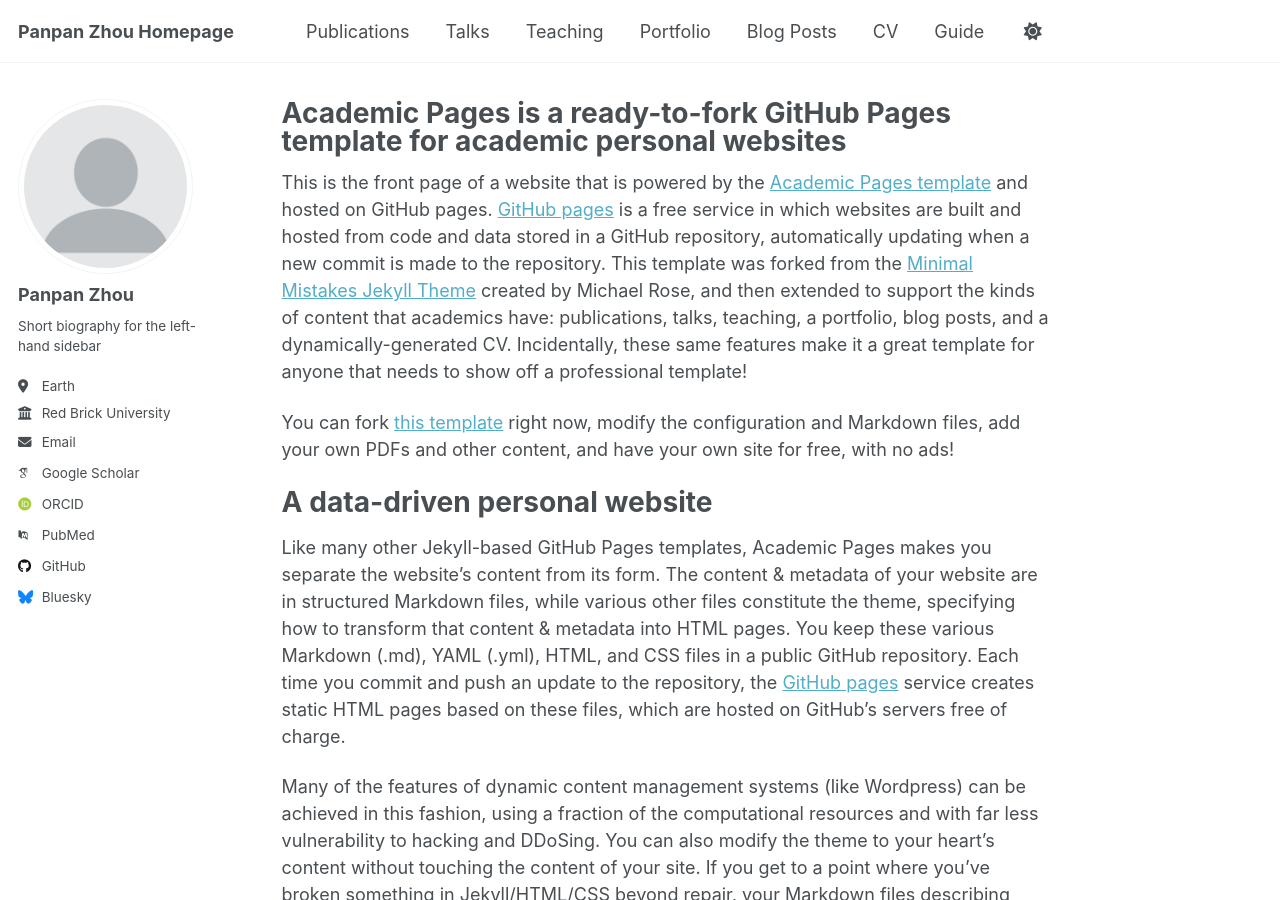
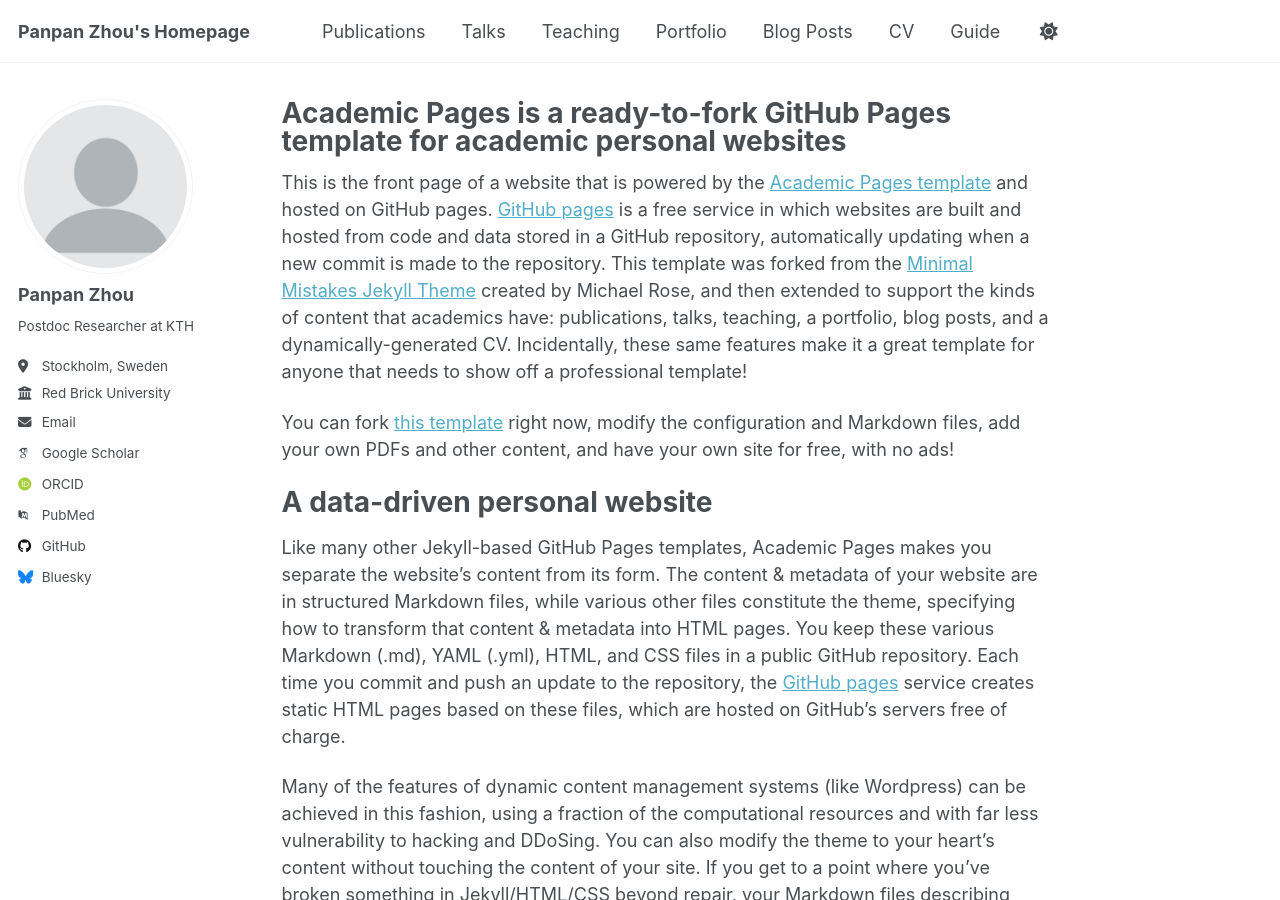
Before and after one commit to PanpanZhou11/Panpan-Zhou.github.io, a Jekyll site: the page built from _pages/about.md, in a window 1280 px wide and 900 px high. Built offline with Jekyll 4.4.1, drawn with Linux system fonts in a browser that asks for light colours; some web fonts are replaced; a script that is not in the unit is left out.

Commit message:
Update _config.yml

```diff
--- a/_config.yml
+++ b/_config.yml
@@ -9,14 +9,14 @@
 # Basic Site Settings
 locale                   : "en-US"
 site_theme               : "default" # Currently available options are "default", "air"
-title                    : "Panpan Zhou Homepage"
+title                    : "Panpan Zhou's Homepage"
 title_separator          : "-"
 name                     : &name "Panpan Zhou"
 description              : &description "Panpan Zhou's academic portfolio"   # Update this with a general description of your site, this is the default if not overridden by a page
 url                      : https://academicpages.github.io # The base hostname & protocol for your site e.g. "https://[your GitHub username].github.io",
                                                            # or if you already have some other page hosted on Github then use "https://[your GitHub username].github.io/[Your Repo Name]"
 baseurl                  : "" # the subpath of your site, e.g. "/blog"
-repository               : "academicpages/academicpages.github.io"
+repository               : "PanpanZhou11/Panpan-Zhou.github.io"   #"academicpages/academicpages.github.io"
 
 # Site Author - The following control what appear as part of the author content on the side bar.
 #               If a field is blank the icon and link will not appear, otherwise it will be shown.
@@ -26,8 +26,8 @@ author:
   avatar           : "profile.png"
   name             : "Panpan Zhou"
   pronouns         : # example: "she/her"
-  bio              : "Short biography for the left-hand sidebar"
-  location         : "Earth"
+  bio              : "Postdoc Researcher at KTH"
+  location         : "Stockholm, Sweden"
   employer         : "Red Brick University"
   uri              : # URL
   email            : "none@example.org"
```
